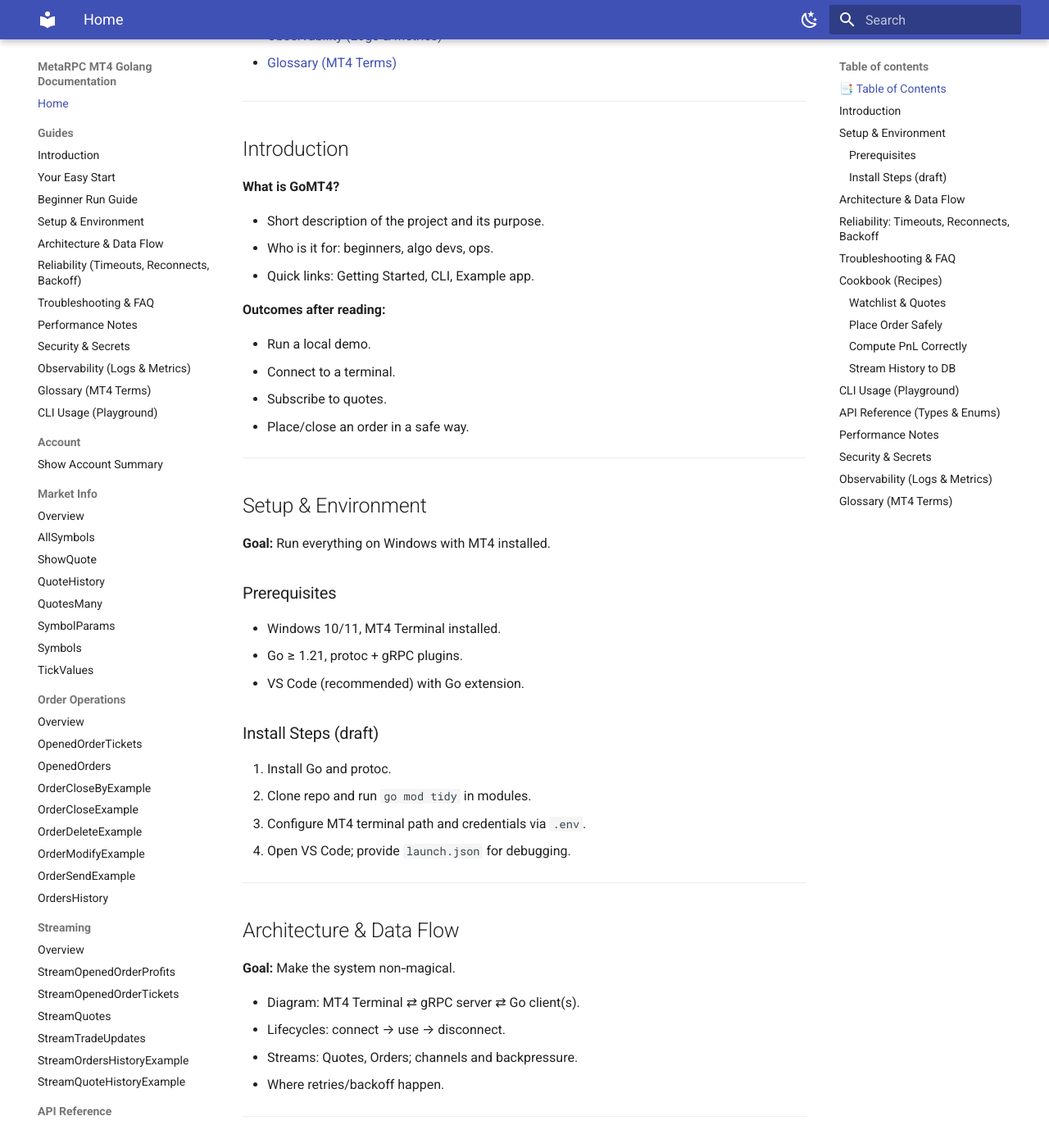
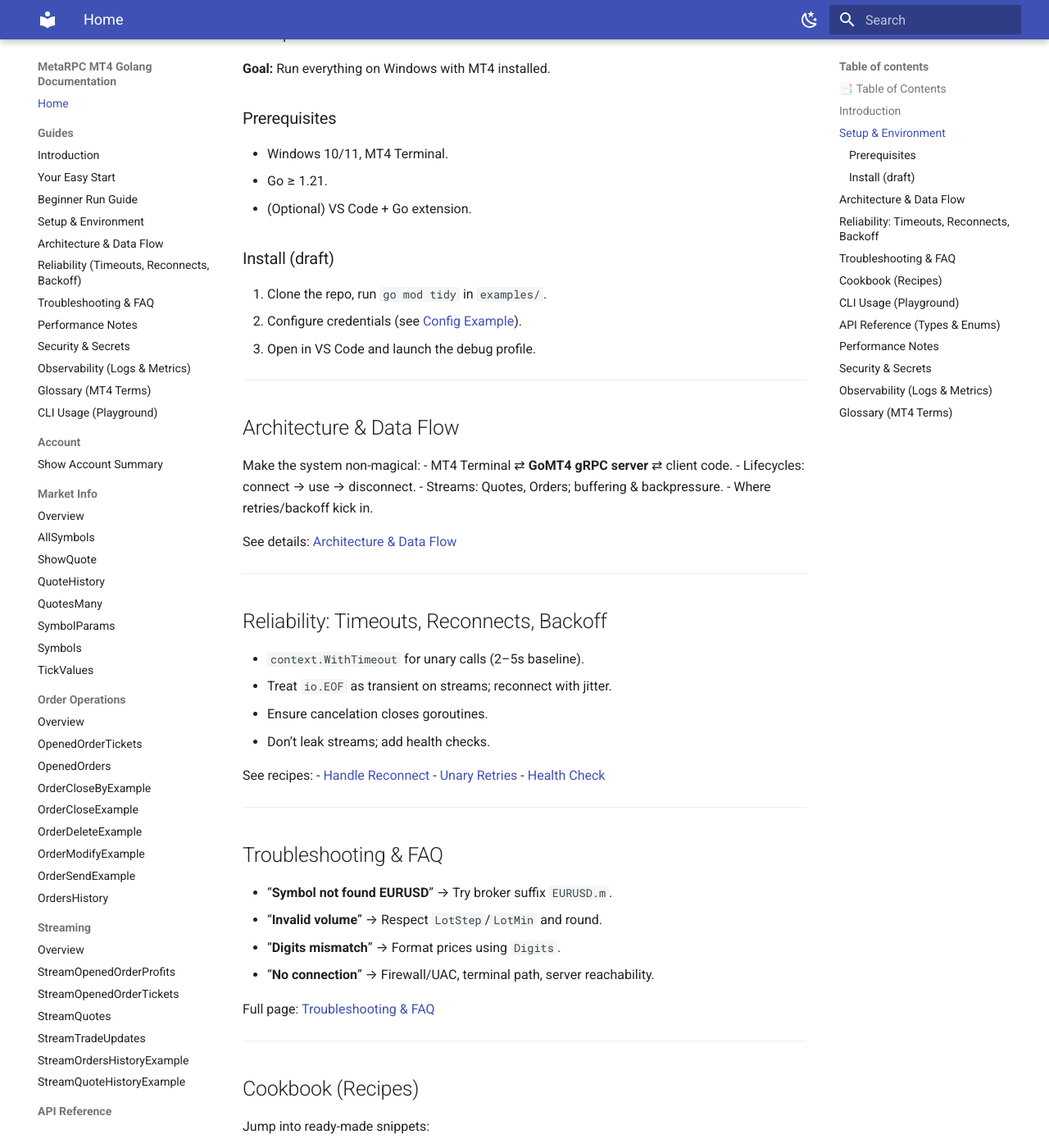
Before and after one commit to MetaRPC/GoMT4, an MkDocs documentation site: the page built from docs/GoMT4_Documentation_Skeleton.md, in a window 1280 px wide and 1400 px high, scrolled down 1568 px. Shown: the whole window at 82% size. Built offline with MkDocs 1.6.1 and Material for MkDocs 9.7.7, drawn with Linux system fonts in a browser that asks for light colours; some of the changed text lies outside the part shown.

Commit message:
Update GoMT4_Documentation_Skeleton.md

````diff
--- a/docs/GoMT4_Documentation_Skeleton.md
+++ b/docs/GoMT4_Documentation_Skeleton.md
@@ -1,88 +1,77 @@
 # GoMT4 Documentation – Skeleton
 
-> Version: v0 (starter scaffold). Goal: fill step‑by‑step with clear, beginner‑friendly explanations and runnable snippets.
+> Version: v0 (starter scaffold). Goal: fill step-by-step with clear, beginner-friendly explanations and runnable snippets.
 
 ---
 
 ## 📑 Table of Contents
 
-* [Introduction](Introduction.md)
+- [Introduction](Introduction.md)
+- [Setup & Environment](setup.md)
+- [Beginner Run Guide](Beginner_Run_Guide.md)
+- [Your Easy Start](Your_Easy_Start.md)
+- [Architecture & Data Flow](Architecture_DataFlow.md)
+- [Reliability: Timeouts, Reconnects, Backoff](ReTimeouts_Reconnects_Backoff.md)
+- [Troubleshooting & FAQ](Troubleshooting_FAQ.md)
+- [Cookbook (Recipes)](Cookbook/index.md)
 
-* [Setup & Environment](setup.md)
+  **Account**
+  - [Show Account Summary](Cookbook/Account/AccountSummary.md)
+  - [Stream Opened Order Profits](Cookbook/Account/StreamOpenedOrderProfits.md)
 
-* [Beginner Run Guide](Beginner_Run_Guide.md)
+  **Market Info**
+  - [Get Quote](Cookbook/Market_Info/GetQuote.md)
+  - [Get Multiple Quotes](Cookbook/Market_Info/GetMultipleQuotes.md)
+  - [Stream Quotes](Cookbook/Market_Info/StreamQuotes.md)
+  - [Symbol Params](Cookbook/Market_Info/SymbolParams.md)
 
-* [Your Easy Start](Your_Easy_Start.md)
+  **Orders**
+  - [Place Market Order](Cookbook/Orders/PlaceMarketOrder.md)
+  - [Place Pending Order](Cookbook/Orders/PlacePendingOrder.md)
+  - [Modify Order](Cookbook/Orders/ModifyOrder.md)
+  - [Close Order](Cookbook/Orders/CloseOrder.md)
+  - [Close By Orders](Cookbook/Orders/CloseByOrders.md)
+  - [Delete Pending](Cookbook/Orders/DeletePending.md)
+  - [History Orders](Cookbook/Orders/HistoryOrders.md)
 
-* [Architecture & Data Flow](Architecture_DataFlow.md)
+  **Reliability & Connection**
+  - [Handle Reconnect](Cookbook/Reliability_Connection/HandleReconnect.md)
+  - [Unary Retries](Cookbook/Reliability_Connection/UnaryRetries.md)
+  - [Health Check](Cookbook/Reliability_Connection/HealthCheck.md)
 
-* [Reliability: Timeouts, Reconnects, Backoff](ReTimeouts_Reconnects_Backoff.md)
+  **Utils & Helpers**
+  - [Round Volume/Price](Cookbook/Utils_Helpers/RoundVolumePrice.md)
+  - [Ensure Symbol Visible](Cookbook/Utils_Helpers/EnsureSymbolVisible.md)
+  - [Config Example](Cookbook/Utils_Helpers/ConfigExample.md)
 
-* [Troubleshooting & FAQ](Troubleshooting_FAQ.md)
-
-* [Cookbook (Recipes)](Cookbook/)
-
-  * Account
-
-    * [Show Account Summary](Cookbook/Account/AccountSummary.md)
-    * [Stream Opened Order Profits](Cookbook/Account/StreamOpenedOrderProfits.md)
-  * Market Info
-
-    * [Get Symbol Params](Cookbook/Market_Info/SymbolParams.md)
-    * [History Orders](Cookbook/Market_Info/HistoryOrders.md)
-  * Orders
-
-    * [Place Market Order](Cookbook/Orders/PlaceMarketOrder.md)
-    * [Place Pending Order](Cookbook/Orders/PlacePendingOrder.md)
-    * [Modify Order](Cookbook/Orders/ModifyOrder.md)
-    * [Close Order](Cookbook/Orders/CloseOrder.md)
-    * [Close By Orders](Cookbook/Orders/CloseByOrders.md)
-    * [Delete Pending](Cookbook/Orders/DeletePending.md)
-    * [History Orders](Cookbook/Orders/HistoryOrders.md)
-  * Reliability & Connection
-
-    * [Handle Reconnect](Cookbook/Reliability_Connection/HandleReconnect.md)
-    * [Unary Retries](Cookbook/Reliability_Connection/UnaryRetries.md)
-    * [Health Check](Cookbook/Reliability_Connection/HealthCheck.md)
-  * Utils & Helpers
-
-    * [Round Volume/Price](Cookbook/Utils_Helpers/RoundVolumePrice.md)
-    * [Ensure Symbol Visible](Cookbook/Utils_Helpers/EnsureSymbolVisible.md)
-    * [Config Example](Cookbook/Utils_Helpers/ConfigExample.md)
-
-* [CLI Usage (Playground)](cli_usage.md)
-
-* [API Reference (Types & Enums)](API%20Reference/Overview.md)
-
-  * [Enums](API%20Reference/Enums.md)
-  * [Messages](API%20Reference/Messages.md)
-  * [Streaming](API%20Reference/Streaming.md)
-
-* [Performance Notes](Performance_Notes.md)
-
-* [Security & Secrets](Security_Secrets.md)
-
-* [Observability (Logs & Metrics)](Observability.md)
-
-* [Glossary (MT4 Terms)](Glossary.md)
-
+- [CLI Usage (Playground)](cli_usage.md)
+- [API Reference (Types & Enums)](API%20Reference/Overview.md)
+  - [Enums](API%20Reference/Enums.md)
+  - [Messages](API%20Reference/Messages.md)
+  - [Streaming](API%20Reference/Streaming.md)
+- [Performance Notes](Performance_Notes.md)
+- [Security & Secrets](Security_Secrets.md)
+- [Observability (Logs & Metrics)](Observability.md)
+- [Glossary (MT4 Terms)](Glossary.md)
 
 ---
 
 ## Introduction
 
 **What is GoMT4?**
+Small, pragmatic bridge between **MT4 Terminal** and your **Go** code via gRPC.
 
-* Short description of the project and its purpose.
-* Who is it for: beginners, algo devs, ops.
-* Quick links: Getting Started, CLI, Example app.
+**Who is it for?**
+Beginners, algo developers, ops teams who need a scriptable MT4 integration.
 
-**Outcomes after reading:**
+**After reading you can:**
+- Run a local demo.
+- Connect to MT4.
+- Subscribe to quotes.
+- Place & close an order safely.
 
-* Run a local demo.
-* Connect to a terminal.
-* Subscribe to quotes.
-* Place/close an order in a safe way.
+Quick links:
+👉 [Your Easy Start](Your_Easy_Start.md) · 👉 [Beginner Run Guide](Beginner_Run_Guide.md) · 👉 [CLI Usage](cli_usage.md)
 
 ---
 
@@ -91,143 +80,118 @@
 **Goal:** Run everything on Windows with MT4 installed.
 
 ### Prerequisites
+- Windows 10/11, MT4 Terminal.
+- Go ≥ 1.21.
+- (Optional) VS Code + Go extension.
 
-* Windows 10/11, MT4 Terminal installed.
-* Go ≥ 1.21, protoc + gRPC plugins.
-* VS Code (recommended) with Go extension.
-
-### Install Steps (draft)
-
-1. Install Go and protoc.
-2. Clone repo and run `go mod tidy` in modules.
-3. Configure MT4 terminal path and credentials via `.env`.
-4. Open VS Code; provide `launch.json` for debugging.
+### Install (draft)
+1. Clone the repo, run `go mod tidy` in `examples/`.
+2. Configure credentials (see [Config Example](Cookbook/Utils_Helpers/ConfigExample.md)).
+3. Open in VS Code and launch the debug profile.
 
 ---
 
 ## Architecture & Data Flow
 
-**Goal:** Make the system non‑magical.
+Make the system non-magical:
+- MT4 Terminal ⇄ **GoMT4 gRPC server** ⇄ client code.
+- Lifecycles: connect → use → disconnect.
+- Streams: Quotes, Orders; buffering & backpressure.
+- Where retries/backoff kick in.
 
-* Diagram: MT4 Terminal ⇄ gRPC server ⇄ Go client(s).
-* Lifecycles: connect → use → disconnect.
-* Streams: Quotes, Orders; channels and backpressure.
-* Where retries/backoff happen.
-
+See details: [Architecture & Data Flow](Architecture_DataFlow.md)
 
 ---
 
 ## Reliability: Timeouts, Reconnects, Backoff
 
-**Guidelines:**
+- `context.WithTimeout` for unary calls (2–5s baseline).
+- Treat `io.EOF` as transient on streams; reconnect with jitter.
+- Ensure cancelation closes goroutines.
+- Don’t leak streams; add health checks.
 
-* `context.WithTimeout` for unary calls (2–5s baseline).
-* Treat `io.EOF` as transient on streams; reconnect with jitter (±250ms).
-* Cancel path wiring: context cancellation closes goroutines.
-* Avoid leaking streams; health checks.
-
-**Code patterns:**
-
-```go
-// Pseudocode for unary with timeout
-ctx, cancel := context.WithTimeout(parent, 3*time.Second)
-defer cancel()
-resp, err := client.Do(ctx, req)
-// handle err
-```
-
-```go
-// Stream reconnection loop (outline)
-for attempt := 0; ; attempt++ {
-  stream, err := client.Stream(ctx, req)
-  if err != nil { backoff(attempt); continue }
-  for {
-    msg, err := stream.Recv()
-    if err == io.EOF || isTransient(err) {
-      backoff(attempt)
-      break // reconnect
-    }
-    if err != nil { return err }
-    handle(msg)
-  }
-}
-```
+See recipes:
+- [Handle Reconnect](Cookbook/Reliability_Connection/HandleReconnect.md)
+- [Unary Retries](Cookbook/Reliability_Connection/UnaryRetries.md)
+- [Health Check](Cookbook/Reliability_Connection/HealthCheck.md)
 
 ---
 
 ## Troubleshooting & FAQ
 
-* **“Symbol not found EURUSD”** → Broker suffix: try `EURUSD.m`.
-* **“Invalid volume”** → Check `MinLot`/`LotStep` and round correctly.
-* **“Digits mismatch”** → Use symbol `Digits` to format prices.
-* **“No connection / timeouts”** → Firewall/UAC, terminal path, server ping.
+- “**Symbol not found EURUSD**” → Try broker suffix `EURUSD.m`.
+- “**Invalid volume**” → Respect `LotStep`/`LotMin` and round.
+- “**Digits mismatch**” → Format prices using `Digits`.
+- “**No connection**” → Firewall/UAC, terminal path, server reachability.
 
+Full page: [Troubleshooting & FAQ](Troubleshooting_FAQ.md)
 
 ---
 
 ## Cookbook (Recipes)
 
-### Watchlist & Quotes
+Jump into ready-made snippets:
 
-* Build a list of symbols; ensure visibility; poll or stream quotes.
-* Example code block (to be filled with actual API calls).
+- Watchlist & Quotes → [Get Quote](Cookbook/Market_Info/GetQuote.md), [Multiple Quotes](Cookbook/Market_Info/GetMultipleQuotes.md), [Stream](Cookbook/Market_Info/StreamQuotes.md)
+- Place Order Safely → [Place Market](Cookbook/Orders/PlaceMarketOrder.md) / [Pending](Cookbook/Orders/PlacePendingOrder.md) / [Modify](Cookbook/Orders/ModifyOrder.md) / [Close](Cookbook/Orders/CloseOrder.md)
+- Compute PnL Correctly → [Symbol Params](Cookbook/Market_Info/SymbolParams.md)
+- Stream History to DB → [History Orders](Cookbook/Orders/HistoryOrders.md)
 
-### Place Order Safely
-
-* Validate symbol trading mode; round volume/price; slippage; error handling.
-
-### Compute PnL Correctly
-
-* Use `TickValue`/`ContractSize`; convert to account currency if needed.
-
-### Stream History to DB
-
-* Paginate history; write batched inserts; idempotency tips.
-
+Full list: [Cookbook index](Cookbook/index.md)
 
 ---
 
 ## CLI Usage (Playground)
 
-* Subscribe to quotes.
-* Dump symbol params.
-* Close orders by filter.
+- Subscribe to quotes.
+- Dump symbol params.
+- Close orders by filter.
 
-> TODO: list commands and flags + examples.
+See: [CLI Usage](cli_usage.md)
 
 ---
 
 ## API Reference (Types & Enums)
 
-* Autogenerated types index with human‑readable notes.
-* Units, ranges, and gotchas.
+Autogenerated types index with human-readable notes, units, ranges, and gotchas.
 
-> TODO: link to proto docs and add field explanations.
+- [Overview](API%20Reference/Overview.md)
+- [Enums](API%20Reference/Enums.md)
+- [Messages](API%20Reference/Messages.md)
+- [Streaming](API%20Reference/Streaming.md)
 
 ---
 
 ## Performance Notes
 
-* Batch calls where possible; avoid per‑tick RPCs.
-* Expected latencies; simple load test plan.
+- Batch calls when possible; avoid per-tick RPCs.
+- Track expected latencies; simple load test plan.
+
+[Performance Notes](Performance_Notes.md)
 
 ---
 
 ## Security & Secrets
 
-* `.env` handling, do not commit; Windows credential hints.
-* Minimal terminal permissions.
+- `.env` handling (do **not** commit secrets).
+- Windows credentials vault tips.
+
+[Security & Secrets](Security_Secrets.md)
 
 ---
 
 ## Observability (Logs & Metrics)
 
-* Log format and levels.
-* Basic metrics: latency, reconnects, dropped ticks.
+- Log format and levels.
+- Basic metrics: latency, reconnects, dropped ticks.
+
+[Observability](Observability.md)
 
 ---
 
 ## Glossary (MT4 Terms)
 
-* Digits, Point, TickSize, TickValue, Lot, ContractSize.
-* Hedging vs Netting (note if MT5 differences matter).
+- Digits, Point, TickSize, TickValue, Lot, ContractSize.
+- Hedging vs Netting (MT5 nuances for reference).
+
+[Glossary](Glossary.md)
````
